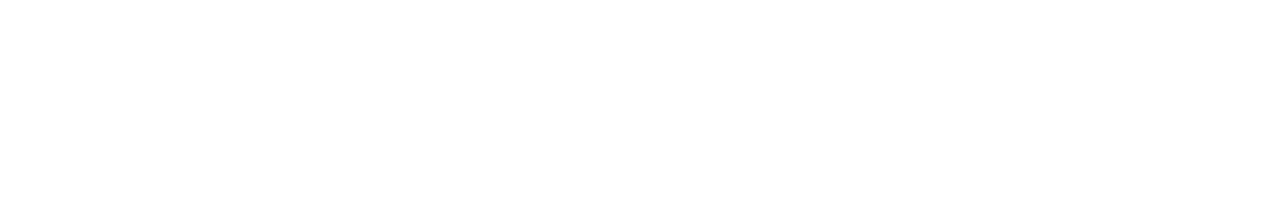
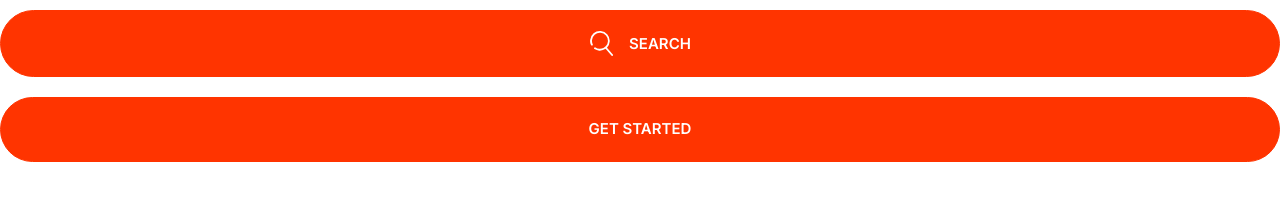
Before and after one commit to gabypetit27/gabs-first-website, a plain HTML site: page index.html in a window 1280 px wide. Drawn offline with Linux system fonts and the light colour scheme.

Commit message:
Build the button component.

```diff
--- a/CSS/styles.css
+++ b/CSS/styles.css
@@ -4,6 +4,10 @@
     --color-accent: #ff3400;
     --color-headings: #1b0760;
     --color-body: #918ca4;
+}
+
+*, *::after, *::before {
+    box-sizing: border-box;
 }
 
 /* Typography */
@@ -167,3 +171,75 @@ a {
     justify-content: center;
     width: 64px;
 }
+
+/* Buttons */
+
+.btn {
+    border-radius: 40px;
+    border: 0;
+    cursor: pointer;
+    font-size: 1.8rem;
+    font-weight: 600;
+    margin: 1rem 0;
+    padding: 2rem 3rem;
+    text-align: center;
+    text-transform: uppercase;
+    white-space: nowrap;
+}
+
+.btn--primary {
+    background: var(--color-primary);
+    border: 2px solid var(--color-primary);
+    color: white;
+}
+
+.btn--secondary {
+    background: var(--color-secondary);
+    border: 2px solid var(--color-secondary);
+    color: white;
+}
+
+.btn--accent {
+    background: var(--color-accent);
+    border: 1px solid var(--color-accent);
+    color: white;
+}
+
+.btn--outline {
+    background: white;
+    border: 2px solid var(--color-headings);
+    color: var(--color-headings);
+}
+
+.btn--block {
+    align-items: center;
+    background: var(--color-accent);
+    border: 1px solid var(--color-accent);
+    color: white;
+    display: inline-flex;
+    font-size: medium;
+    justify-content: center;
+    width: 100%;
+}
+
+.icon-btn {
+    fill: white;
+    height: 25px;
+    margin-right: 15px;
+    width: 25px;
+}
+
+.btn--primary:hover, .btn--secondary:hover, .btn--accent:hover, .btn--block:hover {
+    filter: brightness(110%);
+}
+
+.btn--outline:hover {
+    color: white;
+    background: var(--color-headings);
+}
+
+@media screen and (min-width:1024px) {
+    .btn {
+        font-size: 1.5rem;
+    }
+}
--- a/index.html
+++ b/index.html
@@ -13,5 +13,15 @@
     <link rel="stylesheet" href="CSS/normalize.css" />
     <link rel="stylesheet" href="CSS/styles.css" />
   </head>
-  <body></body>
+  <body>
+    <span>
+      <button class="btn btn--block">
+        <svg class="icon-btn">
+          <use xlink:href="images/sprite.svg#search"></use>
+        </svg>
+        search
+      </button>
+    </span>
+    <a href="#" class="btn btn--block">get started</a>
+  </body>
 </html>
```
Also changed, not shown: components/buttons.html (added, +5 -0 lines).
